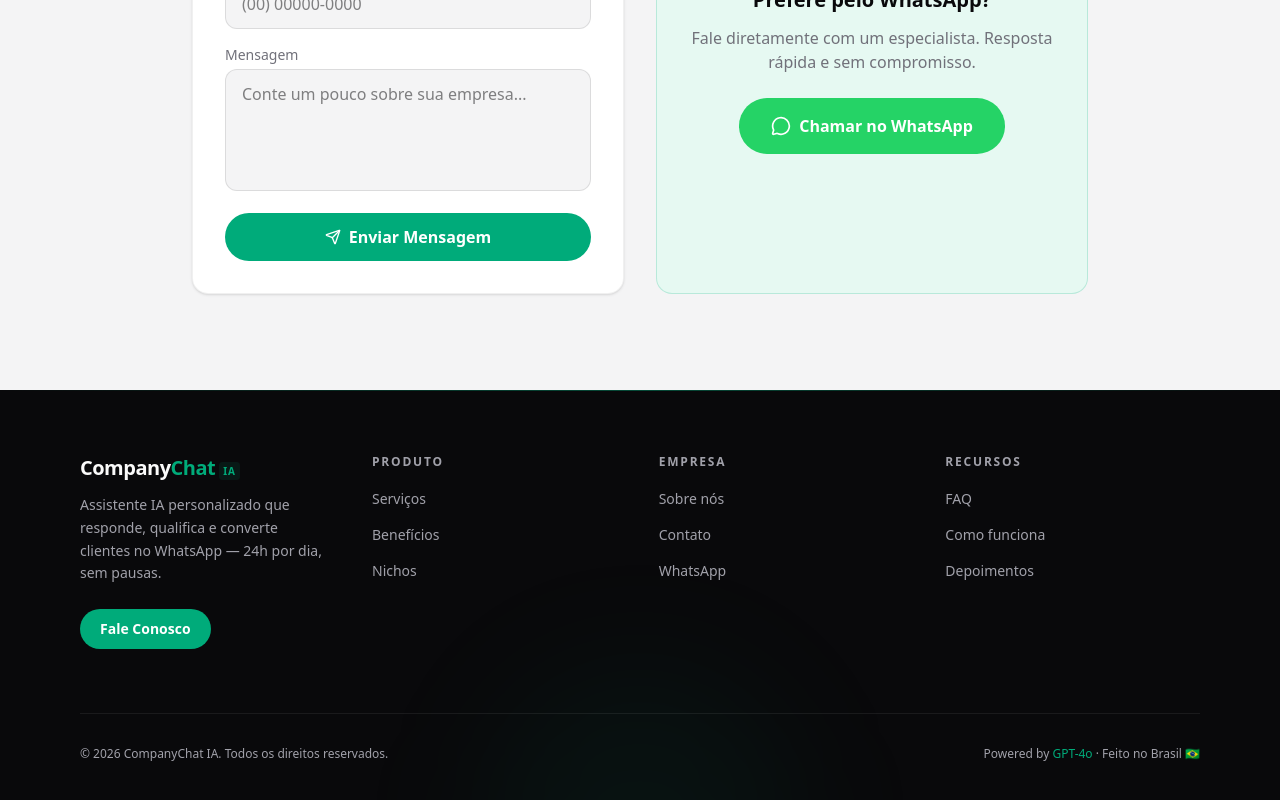
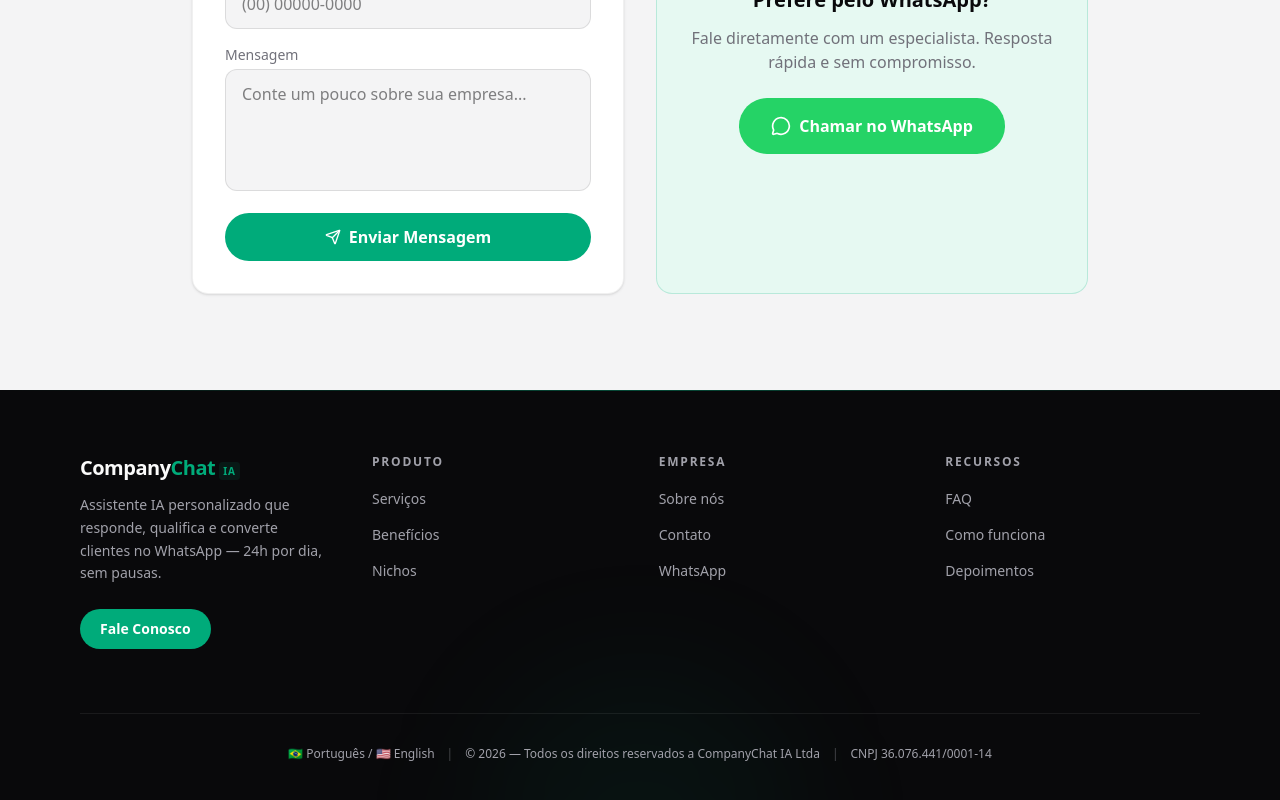
Before and after one commit to eusoualessandrolima/companychat-ia-site, a Next.js app: page / in a window 1280 px wide. Shown: the part 8769-9569 px from the top of the page. Built offline with nearby package versions, Linux system fonts and the light colour scheme.

Commit message:
feat: atualiza rodapé com seletor de idioma, razão social e CNPJ
Co-Authored-By: Claude Sonnet 4.6 <noreply@anthropic.com>

```diff
--- a/src/components/Footer.tsx
+++ b/src/components/Footer.tsx
@@ -105,14 +105,15 @@ export default function Footer() {
         </div>
 
         {/* Bottom bar */}
-        <div className="mt-16 flex flex-col items-center justify-between gap-4 border-t border-dark-border pt-8 sm:flex-row">
-          <p className="text-xs text-dark-muted">
-            &copy; {new Date().getFullYear()} CompanyChat IA. Todos os direitos reservados.
-          </p>
-          <p className="text-xs text-dark-muted">
-            Powered by{" "}
-            <span className="text-primary">GPT-4o</span>
-            {" "}· Feito no Brasil 🇧🇷
+        <div className="mt-16 flex flex-col items-center justify-center gap-2 border-t border-dark-border pt-8">
+          <p className="text-center text-xs text-dark-muted">
+            <span className="inline-flex items-center gap-1">🇧🇷 Português</span>
+            {" "}/{" "}
+            <span className="inline-flex items-center gap-1">🇺🇸 English</span>
+            <span className="mx-3 opacity-40">|</span>
+            &copy; {new Date().getFullYear()} — Todos os direitos reservados a CompanyChat IA Ltda
+            <span className="mx-3 opacity-40">|</span>
+            CNPJ 36.076.441/0001-14
           </p>
         </div>
       </div>
```
